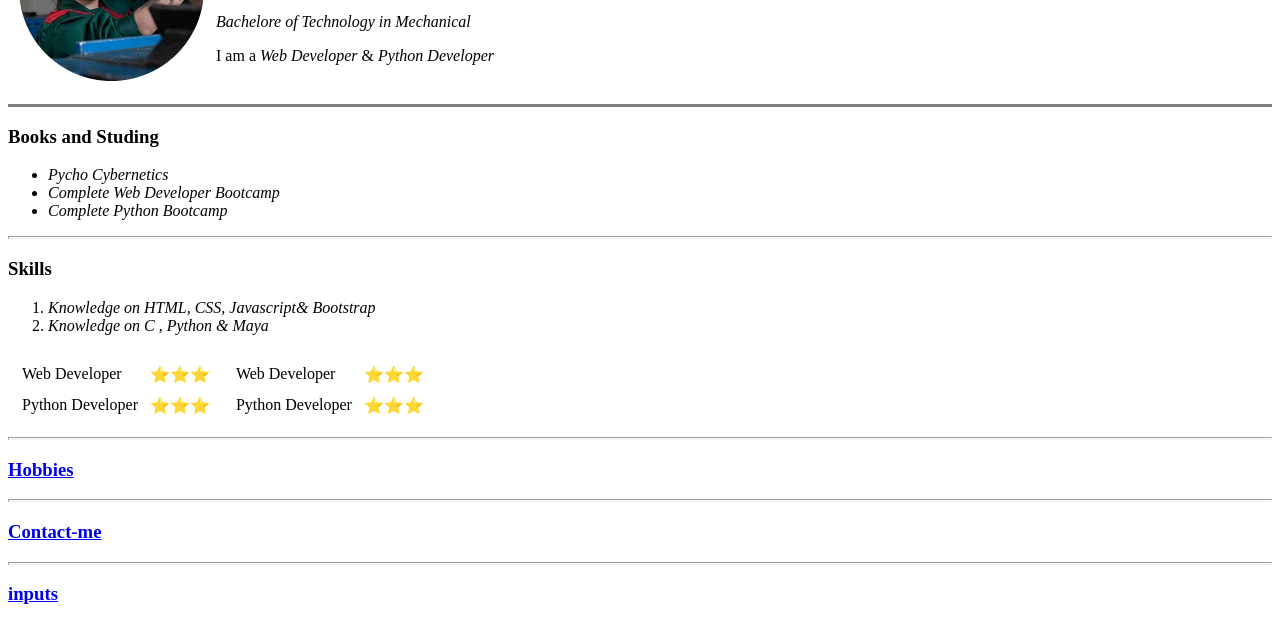
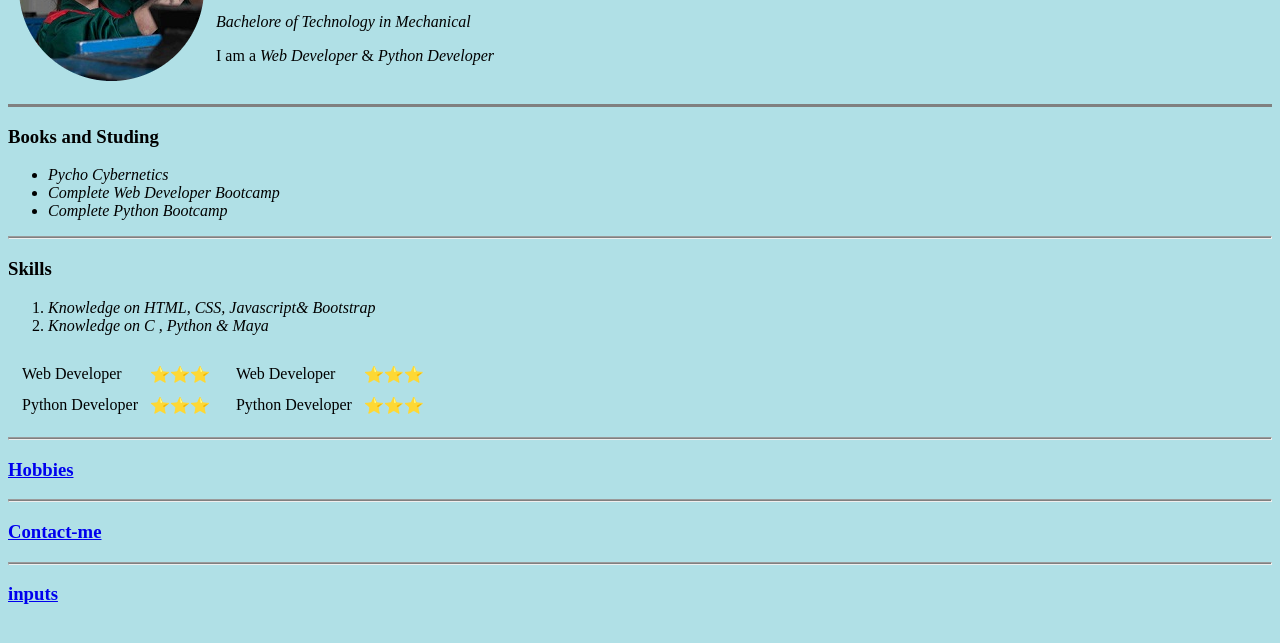
Before and after one commit to Rushimaradapu/CV, a plain HTML site: page index.html in a window 1280 px wide. Shown: the part 123-766 px from the top of the page. Drawn offline with Linux system fonts and the light colour scheme.

Commit message:
Update index.html

```diff
--- a/index.html
+++ b/index.html
@@ -5,6 +5,12 @@
     <meta http-equiv="X-UA-Compatible" content="IE=edge">
     <meta name="viewport" content="width=device-width, initial-scale=1.0">
     <title>practice</title>
+    <style>
+        body{ background-color: powderblue;
+        }
+        hr{ background-color: grey;
+        }
+    </style>
 </head>
 <body>
     <table cellspacing="10px">
```
